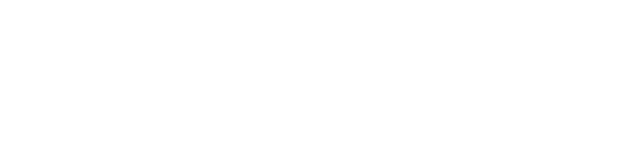
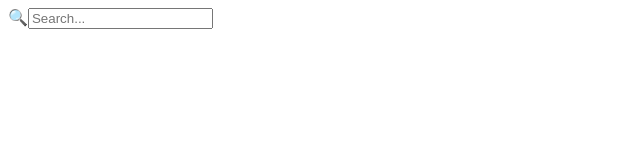
Before and after one commit to AlexOrga/Solar-System, a plain HTML site: page index.html in a window 1280 px wide. Shown: the whole page, without its empty margins (0-640 px from the left). Drawn offline with Linux system fonts and the light colour scheme.

Commit message:
added search bar and empty div

```diff
--- a/index.html
+++ b/index.html
@@ -8,6 +8,15 @@
     <title>Solar System</title>
 </head>
 <body>
+    <div class="main-container">
+        <div class="search-bar">
+            <a>&#x1F50D;</a><input placeholder="Search...">
+        </div>
+
+        <div class="milky-way">
+
+        </div>
+    </div>
     <script src="main.js"></script>
 </body>
 </html>
```
